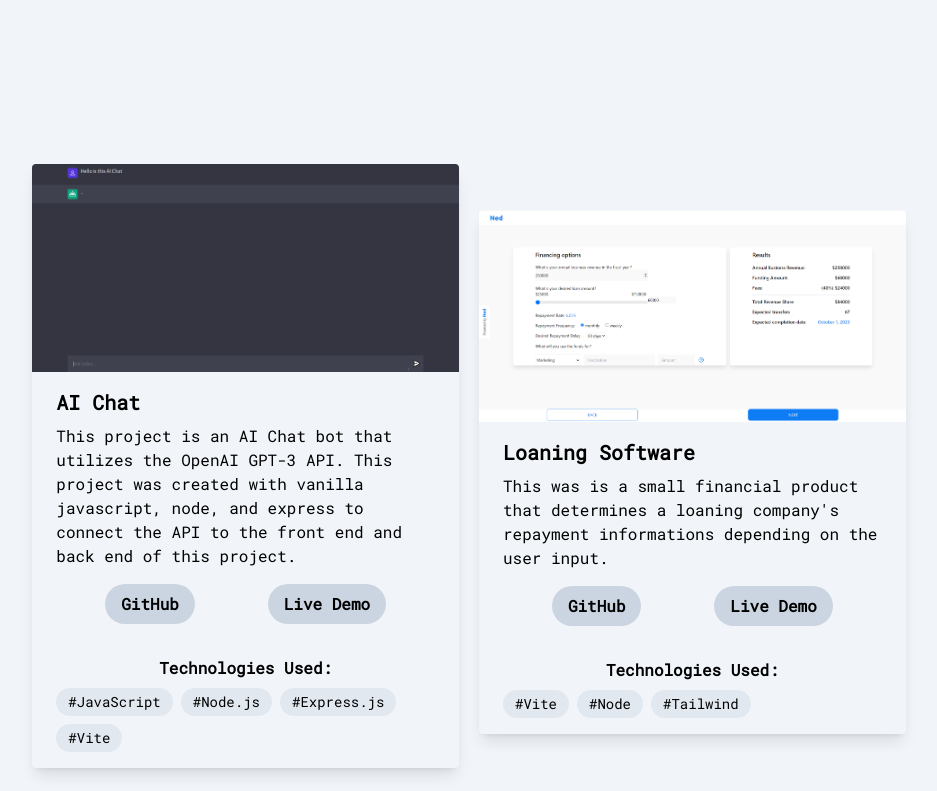
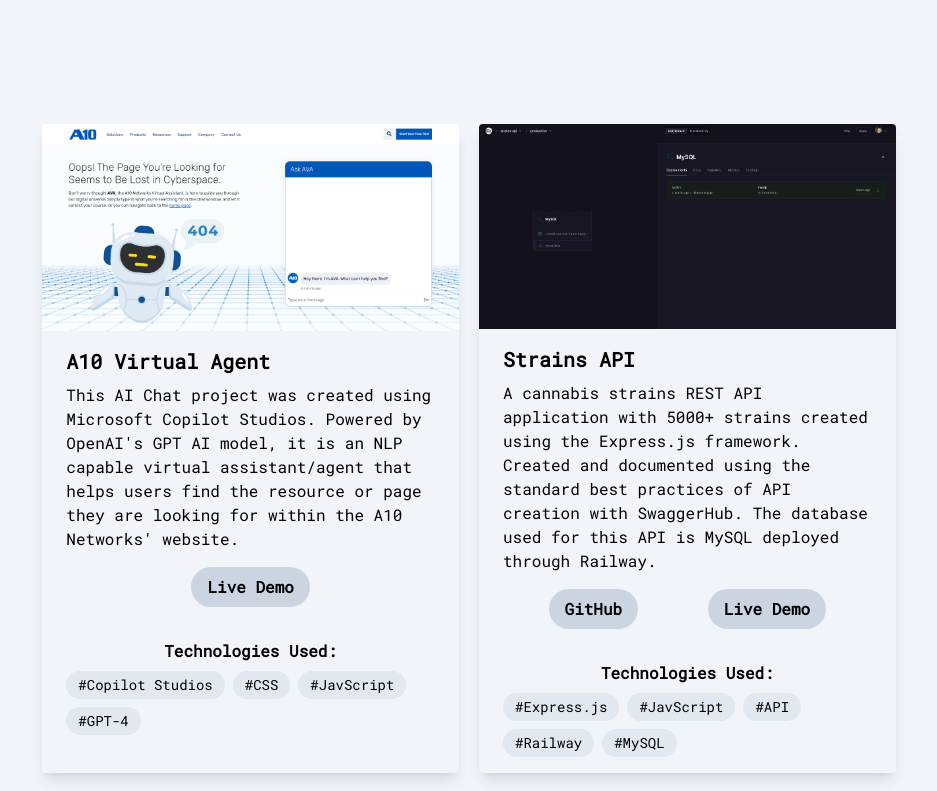
Before and after one commit to Hydraero/Richard-Tumaneng, a React (Vite) app in the folder client/: page / in a window 1280 px wide. Shown: the part 1748-2539 px from the top of the page, without its empty margins (171-1108 px from the left). Built offline with nearby package versions, Linux system fonts and the light colour scheme; what @alpinejs/intersect would draw is missing.

Commit message:
Updated grid for projects.tsx as well as adding new projects

```diff
--- a/client/src/components/Projects.tsx
+++ b/client/src/components/Projects.tsx
@@ -1,9 +1,11 @@
 import React from 'react'
 import aichat from "../assets/img/aichat.png"
+import ava from "../assets/img/ava.png"
 import buttery from "../assets/img/buttery.png"
 import ned from "../assets/img/ned.png"
 import polls from "../assets/img/polls.png"
 import portfolio from "../assets/img/portfolio.png"
+import strains from "../assets/img/strains.png"
 type Props = {}
 
 const Projects = (props: Props) => {
@@ -14,7 +16,65 @@
                     <h1 className="flex mx-3 md:mx-4 text-gray-500 dark:text-primary justify-center">Projects</h1>
                 </div>
                 <div className="my-12 md:my-24 flex flex-col  md:flex-row md:flex-wrap space-y-10 space-x-0 md:space-y-3 md:space-x-5 justify-center items-center">
-                    <div className="dark:bg-slate-800 w-5/6 md:w-1/3 rounded overflow-hidden shadow-lg my-10 transition duration-500 hover:scale-105">
+
+                    <div className="card-container grid gap-5 grid-cols-1 md:gap-5 md:grid-cols-2 w-5/6 md:w-2/3">
+                        <div className="project-card dark:bg-slate-800 rounded overflow-hidden shadow-lg transition duration-500 hover:scale-105">
+                            <img className="w-full" src={ava} alt="A10 Virtual Agent 404 page" />
+                            <div className="mx-6 my-4">
+                                <div className="font-bold text-xl mb-2">A10 Virtual Agent</div>
+                                <p className="">
+                                    This AI Chat project was created using Microsoft Copilot Studios. Powered by OpenAI's GPT AI model, it is an NLP capable virtual assistant/agent that helps users find the resource or page they are looking for within the A10 Networks' website.
+                                </p>
+                            </div>
+                            <div className="flex flex-row justify-evenly pb-4">
+                                <a href="https://www.a10networks.com/404/" target="_blank" rel="noopener noreferrer">
+                                    <button className="bg-slate-300 dark:bg-slate-600 hover:bg-slate-500 dark:hover:bg-slate-300 py-2 px-4 font-semibold rounded-full">
+                                        Live Demo
+                                    </button>
+                                </a>
+                            </div>
+                            <div className="px-6 pt-4 pb-2">
+                                <h1 className="flex justify-center font-bold pb-2">
+                                    Technologies Used:
+                                </h1>
+                                <span className="inline-block bg-slate-200 dark:bg-slate-700 hover:bg-slate-300 dark:hover:bg-slate-500 rounded-full px-3 py-1 text-sm mr-2 mb-2">#Copilot Studios</span>
+                                <span className="inline-block bg-slate-200 dark:bg-slate-700 hover:bg-slate-300 dark:hover:bg-slate-500 rounded-full px-3 py-1 text-sm mr-2 mb-2">#CSS</span>
+                                <span className="inline-block bg-slate-200 dark:bg-slate-700 hover:bg-slate-300 dark:hover:bg-slate-500 rounded-full px-3 py-1 text-sm mr-2 mb-2">#JavScript</span>
+                                <span className="inline-block bg-slate-200 dark:bg-slate-700 hover:bg-slate-300 dark:hover:bg-slate-500 rounded-full px-3 py-1 text-sm mr-2 mb-2">#GPT-4</span>
+                            </div>
+                        </div>
+                        <div className="project-card dark:bg-slate-800 rounded overflow-hidden shadow-lg transition duration-500 hover:scale-105">
+                            <img className="w-full" src={strains} alt="Railway view of deployed MySQL database for Strains API" />
+                            <div className="mx-6 my-4">
+                                <div className="font-bold text-xl mb-2">Strains API</div>
+                                <p className="">
+                                    A cannabis strains REST API application with 5000+ strains created using the Express.js framework. Created and documented using the standard best practices of API creation with SwaggerHub. The database used for this API is MySQL deployed through Railway.
+                                </p>
+                            </div>
+                            <div className="flex flex-row justify-evenly pb-4">
+                                <a href="https://github.com/Hydraero/strains-api" target="_blank" rel="noopener noreferrer">
+                                    <button className="bg-slate-300 dark:bg-slate-600 hover:bg-slate-500 dark:hover:bg-slate-300 py-2 px-4 font-semibold rounded-full">
+                                        GitHub
+                                    </button>
+                                </a>
+                                <a href="https://strain-api.onrender.com" target="_blank" rel="noopener noreferrer">
+                                    <button className="bg-slate-300 dark:bg-slate-600 hover:bg-slate-500 dark:hover:bg-slate-300 py-2 px-4 font-semibold rounded-full">
+                                        Live Demo
+                                    </button>
+                                </a>
+                            </div>
+                            <div className="px-6 pt-4 pb-2">
+                                <h1 className="flex justify-center font-bold pb-2">
+                                    Technologies Used:
+                                </h1>
+                                <span className="inline-block bg-slate-200 dark:bg-slate-700 hover:bg-slate-300 dark:hover:bg-slate-500 rounded-full px-3 py-1 text-sm mr-2 mb-2">#Express.js</span>
+                                <span className="inline-block bg-slate-200 dark:bg-slate-700 hover:bg-slate-300 dark:hover:bg-slate-500 rounded-full px-3 py-1 text-sm mr-2 mb-2">#JavScript</span>
+                                <span className="inline-block bg-slate-200 dark:bg-slate-700 hover:bg-slate-300 dark:hover:bg-slate-500 rounded-full px-3 py-1 text-sm mr-2 mb-2">#API</span>
+                                <span className="inline-block bg-slate-200 dark:bg-slate-700 hover:bg-slate-300 dark:hover:bg-slate-500 rounded-full px-3 py-1 text-sm mr-2 mb-2">#Railway</span>
+                                <span className="inline-block bg-slate-200 dark:bg-slate-700 hover:bg-slate-300 dark:hover:bg-slate-500 rounded-full px-3 py-1 text-sm mr-2 mb-2">#MySQL</span>
+                            </div>
+                        </div>
+                        <div className="project-card dark:bg-slate-800 rounded overflow-hidden shadow-lg transition duration-500 hover:scale-105">
                             <img className="w-full" src={aichat} alt="Sunset in the mountains" />
                             <div className="mx-6 my-4">
                                 <div className="font-bold text-xl mb-2">AI Chat</div>
@@ -44,8 +104,7 @@
                                 <span className="inline-block bg-slate-200 dark:bg-slate-700 hover:bg-slate-300 dark:hover:bg-slate-500 rounded-full px-3 py-1 text-sm mr-2 mb-2">#Vite</span>
                             </div>
                         </div>
-
-                    <div className="dark:bg-slate-800 w-5/6 md:w-1/3 rounded overflow-hidden shadow-lg my-10 transition duration-500 hover:scale-105">
+                        <div className="project-card dark:bg-slate-800 rounded overflow-hidden shadow-lg transition duration-500 hover:scale-105">
                             <img className="w-full" src={ned} alt="Sunset in the mountains" />
                             <div className="mx-6 my-4">
                                 <div className="font-bold text-xl mb-2">Loaning Software</div>
@@ -75,9 +134,7 @@
                                 <span className="inline-block bg-slate-200 dark:bg-slate-700 hover:bg-slate-300 dark:hover:bg-slate-500 rounded-full px-3 py-1 text-sm mr-2 mb-2">#Tailwind</span>
                             </div>
                         </div>
-
-
-                    <div className="dark:bg-slate-800 w-5/6 md:w-1/3 rounded overflow-hidden shadow-lg my-10 transition duration-500 hover:scale-105">
+                        <div className="project-card dark:bg-slate-800 rounded overflow-hidden shadow-lg transition duration-500 hover:scale-105">
                             <img className="w-full" src={buttery} alt="Sunset in the mountains" />
                             <div className="mx-6 my-4">
                                 <div className="font-bold text-xl mb-2">Buttery</div>
@@ -110,7 +167,7 @@
                             </div>
                         </div>
 
-                    <div className="dark:bg-slate-800 w-5/6 md:w-1/3 rounded overflow-hidden shadow-lg my-10 transition duration-500 hover:scale-105 ">
+                        <div className="project-card dark:bg-slate-800 rounded overflow-hidden shadow-lg transition duration-500 hover:scale-105 ">
                             <img className="w-full" src={portfolio} alt="Sunset in the mountains" />
                             <div className="mx-6 my-4">
                                 <div className="font-bold text-xl mb-2">Portfolio Website</div>
@@ -141,7 +198,7 @@
                             </div>
                         </div>
 
-                    <div className="dark:bg-slate-800 w-5/6 md:w-1/3 rounded overflow-hidden shadow-lg my-10 transition duration-500 hover:scale-105">
+                        <div className="project-card dark:bg-slate-800 rounded overflow-hidden shadow-lg transition duration-500 hover:scale-105">
                             <img className="w-full" src={polls} alt="Sunset in the mountains" />
                             <div className="mx-6 my-4">
                                 <div className="font-bold text-xl mb-2">Block Locale</div>
@@ -165,6 +222,7 @@
                                 <span className="inline-block bg-slate-200 dark:bg-slate-700 hover:bg-slate-300 dark:hover:bg-slate-500 rounded-full px-3 py-1 text-sm mr-2 mb-2">#React</span>
                             </div>
                         </div>
+                    </div>
 
                 </div>
             </section>
```
Also changed, not shown: client/src/assets/img/ava.png (added), client/src/assets/img/strains.png (added). Lines whose indentation alone changed are shown as unchanged.
